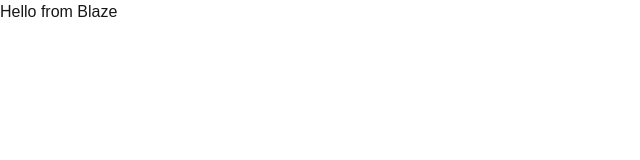
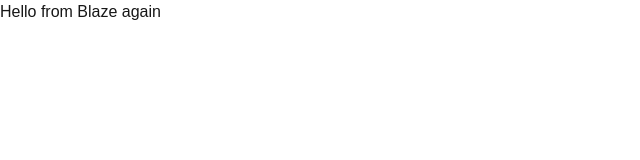
Before and after one commit to CodeWithAli-Co/CodeWithAli, a Next.js app: page / in a window 1280 px wide. Shown: the top 160 px of the page, without its empty margins (0-640 px from the left). Built offline with nearby package versions, Linux system fonts and the light colour scheme.

Commit message:
blaze test again

```diff
--- a/src/app/page.tsx
+++ b/src/app/page.tsx
@@ -1,7 +1,7 @@
 export default function Home() {
   return (
     <>
-      <p>Hello from Blaze</p>
+      <p>Hello from Blaze again</p>
     </>
   );
 }
```
